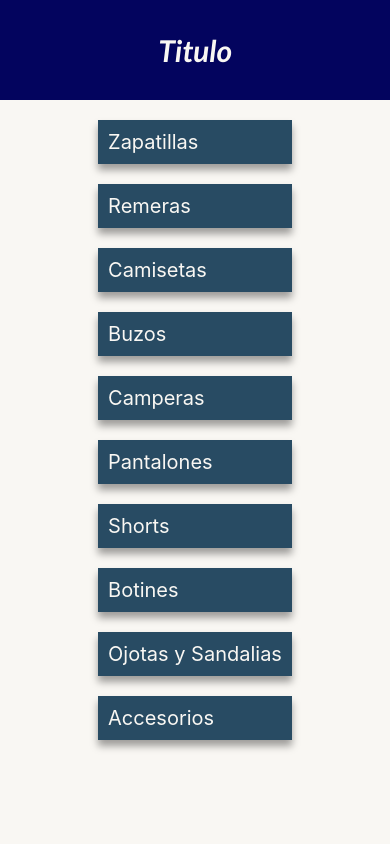
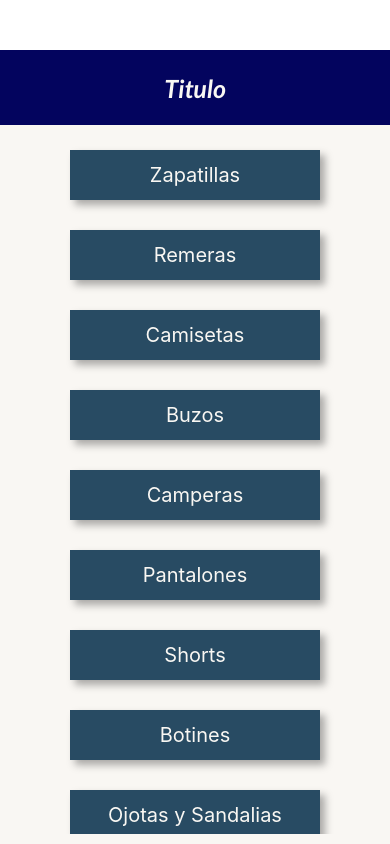
Before and after one commit to FacundoGrimau/mi-proyecto-app, a React Native app: screen / in a window 390 px wide. Built offline with nearby package versions, Linux system fonts and the light colour scheme.

Commit message:
se agregaron los componentes productItem y Search y el ItemListCategory en la carpeta screens

```diff
--- a/App.js
+++ b/App.js
@@ -4,8 +4,9 @@ import Home from './src/screens/Home';
 import { colors } from './src/global/colors';
 import { useFonts } from 'expo-font';
 import * as SplashScreen from 'expo-splash-screen';
-import { useCallback } from 'react';
+import { useCallback, useState } from 'react';
 import Header from './src/components/Header';
+import ItemListCategory from './src/screens/ItemListCategory';
 
 export default function App() {
   const [fontsLoaded, fontError] = useFonts({
@@ -18,10 +19,16 @@ export default function App() {
     }
   }, [fontsLoaded, fontError]);
 
+  const [categorySelected, setCategorySelected] = useState('')
+
   return (
     <View style={styles.container}>
       <Header title="Titulo"/>
-      <Home/>
+      {!categorySelected ? (
+        <Home setCategorySelected={setCategorySelected}/>
+      ) : (
+        <ItemListCategory setCategorySelected={setCategorySelected} categorySelected={categorySelected}/>
+      )}
     </View>
   );
 }
@@ -30,7 +37,7 @@ const styles = StyleSheet.create({
   container: {
     flex: 1,
     backgroundColor: colors.lightBlue,
+    marginTop: 50,
     alignItems: 'center',
-    justifyContent: 'center',
   },
 });
--- a/src/components/Card.jsx
+++ b/src/components/Card.jsx
@@ -15,13 +15,17 @@ export default Card
 const styles = StyleSheet.create({
     container: {
         backgroundColor: colors.blue,
-        shadowColor: "#000",
+        width: 250,
+        height: 50,
+        shadowColor: colors.darkGray,
         shadowOffset: {
-            width: 0,
-            height: 6,
+            width: 5,
+            height: 5,
         },
-        shadowOpacity: 0.37,
+        shadowOpacity: 0.40,
         shadowRadius: 7.49,
-        elevation: 12,
-        },
-    });
+        elevation: 5,
+        justifyContent: 'center',
+        alignItems: 'center'
+    },
+});
--- a/src/components/CategoryItem.jsx
+++ b/src/components/CategoryItem.jsx
@@ -1,12 +1,14 @@
-import { StyleSheet, Text, View } from 'react-native'
+import { Pressable, StyleSheet, Text, View } from 'react-native'
 import React from 'react'
 import Card from './Card'
 import { colors } from '../global/colors'
 
-const CategoryItem = ({category}) => {
+const CategoryItem = ({category, selectCategory = () => {}}) => {
     return (
         <Card style={styles.cardContainer}>
-            <Text style={styles.text}>{category}</Text>
+            <Pressable onPress={() => selectCategory(category)}>
+                <Text style={styles.text}>{category}</Text>
+            </Pressable>
         </Card>
     )
     }
@@ -15,11 +17,9 @@ export default CategoryItem
 
 const styles = StyleSheet.create({
     cardContainer: {
-        marginHorizontal: 30,
-        marginVertical: 10,
+        marginHorizontal: 15,
+        marginVertical: 15,
         padding: 10,
-        justifyContent: 'center',
-        alignItems: 'flex-start',
     },
     text: {
         fontSize: 20,
--- a/src/components/Header.jsx
+++ b/src/components/Header.jsx
@@ -8,7 +8,7 @@ const Header = ({title}) => {
             <Text style={styles.text}>{title}</Text>
         </View>
     )
-    }
+}
 
 export default Header
 
@@ -16,16 +16,14 @@ const styles = StyleSheet.create({
     container: {
         backgroundColor: colors.darkBlue,
         width: '100%',
-        height: 100,
+        height: 75,
         justifyContent: 'center',
         alignItems: 'center'
     },
     text: {
         fontFamily: 'Lato',
-        fontSize: 30,
+        fontSize: 25,
         margin: 10,
-        color: colors.White,
-        justifyContent: 'center',
-        alignItems: 'center'
+        color: colors.White
     }
 })
--- /dev/null
+++ b/src/components/ProductItem.jsx
@@ -0,0 +1,39 @@
+import { Image, StyleSheet, Text } from 'react-native'
+import React from 'react'
+import { colors } from '../global/colors'
+import Card from './Card'
+
+const ProductItem = ({product}) => {
+    return (
+        <Card style={styles.additionalStylesCard}>
+            <Text style={styles.textCategory}>{product.title}</Text>
+            <Image
+                style={styles.image}
+                resizeMode='cover'
+                source={{ uri: product.images[0]}}
+            />
+        </Card>
+    )
+}
+
+export default ProductItem
+
+const styles = StyleSheet.create({
+    additionalStylesCard: {
+        paddingLeft: 10,
+        flexDirection: "row",
+        height: 120,
+        width: 300,
+        justifyContent: "space-between",
+        margin: 10
+    },
+    textCategory: {
+        color: colors.White,
+        fontSize: 15
+    },
+    image: {
+        height: 120,
+        width: 100,
+        borderRadius: 8,
+    },
+})
--- /dev/null
+++ b/src/components/Search.jsx
@@ -0,0 +1,49 @@
+import { Pressable, StyleSheet, Text, TextInput, View } from 'react-native'
+import React, { useState } from 'react'
+import { colors } from '../global/colors'
+import { FontAwesome } from '@expo/vector-icons';
+import { FontAwesome6 } from '@expo/vector-icons';
+import { AntDesign } from '@expo/vector-icons';
+
+const Search = ({onSearch = () => {}, goBack = () => {}}) => {
+    const [keyword, setKeyword] = useState('')
+
+    return (
+        <View style={styles.container}>
+            <TextInput
+                style={styles.input}
+                placeholder='Buscar producto ...'
+                value={keyword}
+                onChangeText={setKeyword}
+            />
+            <Pressable onPress={() => onSearch(keyword)}>
+                <FontAwesome name="search" size={24} color="black"/>
+            </Pressable>
+            <Pressable onPress={() => setKeyword("")}>
+                <FontAwesome6 name="eraser" size={24} color="black"/>
+            </Pressable>
+            <Pressable onPress={goBack}>
+                <AntDesign name="back" size={24} color="black"/>
+            </Pressable>
+        </View>
+    )
+    }
+
+export default Search
+
+const styles = StyleSheet.create({
+    container: {
+        flexDirection: "row",
+        justifyContent: "center",
+        alignItems: "center",
+        gap: 18,
+    },
+    input: {
+        width: 250,
+        marginTop: 10,
+        padding: 8,
+        fontSize: 18,
+        backgroundColor: colors.lightGray,
+        borderRadius: 10
+    },
+});
--- a/src/data/products.json
+++ b/src/data/products.json
@@ -995,7 +995,7 @@
         "price": 49.99,
         "stock": 200,
         "description": "Mochila deportiva Nike Brasilia, espaciosa y duradera, ideal para llevar todo tu equipo deportivo",
-        "images": "https://example.com/nike_brasilia_mochila.jpg",
+        "images": "https://www.google.com/url?sa=i&url=https%3A%2F%2Fwww.stockcenter.com.ar%2Fmochila-nike-brasilia-9.0%2FNIBA5954-010_MISC_1.html&psig=AOvVaw0fc_lLsHDPB7iejRZAu2xA&ust=1722282475400000&source=images&cd=vfe&opi=89978449&ved=0CA8QjRxqFwoTCPDNwa7AyocDFQAAAAAdAAAAABAE",
         "waist": "Único",
         "category": "Accesorios"
     }
--- a/src/screens/Home.jsx
+++ b/src/screens/Home.jsx
@@ -4,7 +4,7 @@ import categories from '../data/categories.json'
 import CategoryItem from '../components/CategoryItem'
 import { colors } from '../global/colors'
 
-const Home = () => {
+const Home = ({setCategorySelected}) => {
     return (
         <View style={styles.flatListContainer}>
             <FlatList
@@ -13,6 +13,7 @@ const Home = () => {
                 renderItem={({item}) =>
                 <CategoryItem
                     category={item}
+                    selectCategory={setCategorySelected}
                 />
                 }
             />
--- /dev/null
+++ b/src/screens/ItemListCategory.jsx
@@ -0,0 +1,66 @@
+import { FlatList, StyleSheet, Text, View } from 'react-native'
+import React, { useEffect, useState } from 'react'
+
+import products from '../data/products.json'
+import Search from '../components/Search'
+import { colors } from '../global/colors'
+import ProductItem from '../components/ProductItem'
+
+const ItemListCategory = ({categorySelected = "", setCategorySelected = () => {}}) => {
+    const [keyWord, setKeyword] = useState('')
+    const [productsFiltered, setProductsFiltered] = useState([])
+    const [error, setError] = useState ('')
+
+    console.log(categorySelected);
+
+    useEffect(() => {
+        const regex= /\d/
+        const Digits = (regex.test(keyWord))
+        console.log(Digits);
+
+        if (Digits) {
+            setError("No ingresar digitos")
+            return
+        }
+
+        const productsPreFiltered = products.filter(
+            (product) => product.category === categorySelected
+        )
+
+        const productsfilter = productsPreFiltered.filter(
+            (product) => product.title.toLocaleLowerCase().includes(keyWord.toLocaleLowerCase())
+        )
+        console.log(productsfilter);
+        setProductsFiltered(productsfilter)
+
+    }, [keyWord, categorySelected])
+
+    return (
+        <View>
+            <Search
+                onSearch={setKeyword}
+                goBack={() => setCategorySelected("")}
+            />
+            <Text>{error}</Text>
+            <FlatList
+                data={productsFiltered}
+                renderItem={({item}) => <ProductItem product={item}/>}
+                keyExtractor={(producto) => producto.id}
+            />
+        </View>
+    )
+}
+
+export default ItemListCategory
+
+const styles = StyleSheet.create({
+    flatListContainer: {
+        width: "100%",
+        backgroundColor: colors.darkGray,
+        flex: 1,
+        flexDirection: "column",
+        justifyContent: "center",
+        alignItems: "center",
+        padding: 10,
+    },
+});
```
Lines whose indentation alone changed are shown as unchanged.
